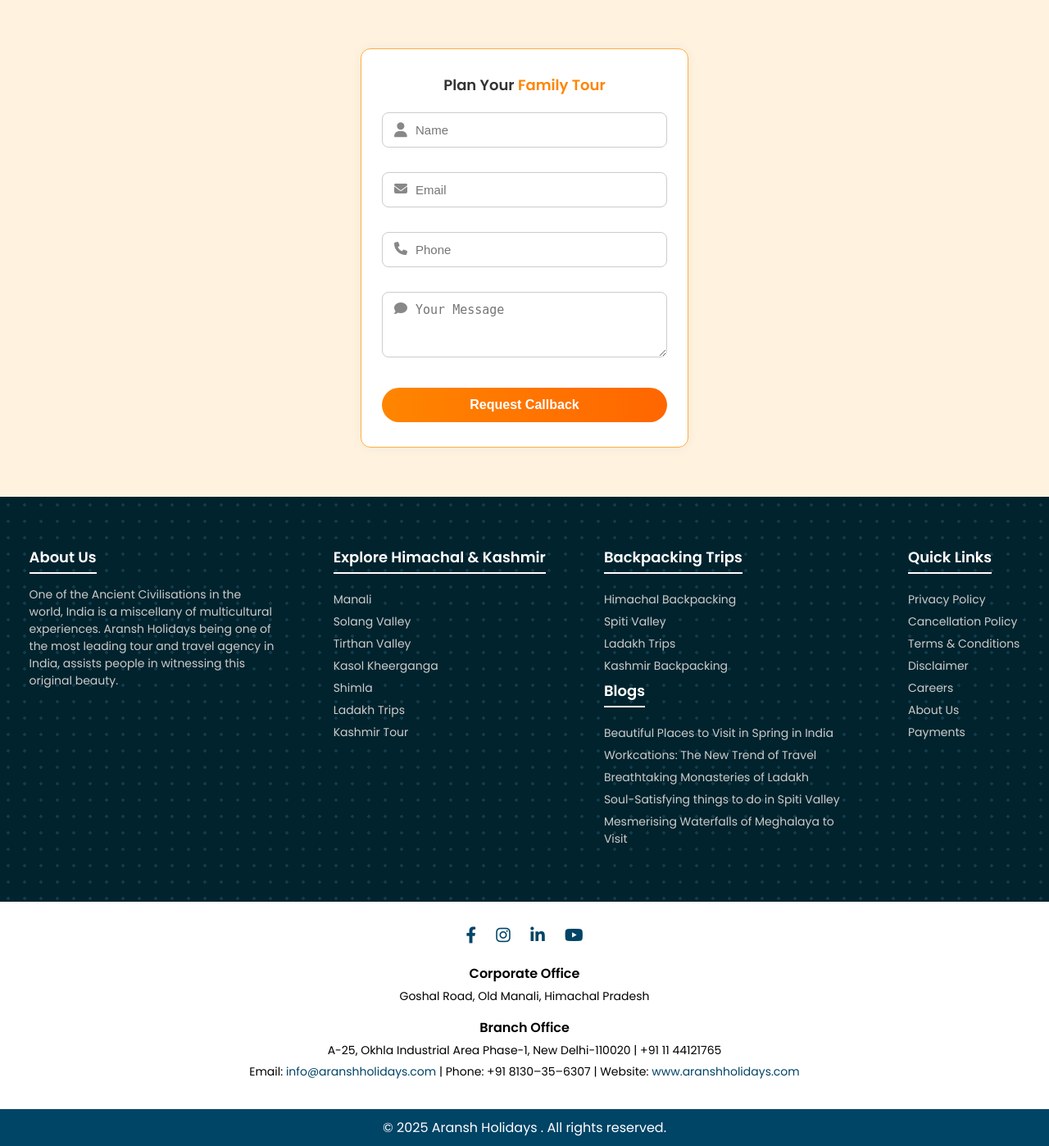
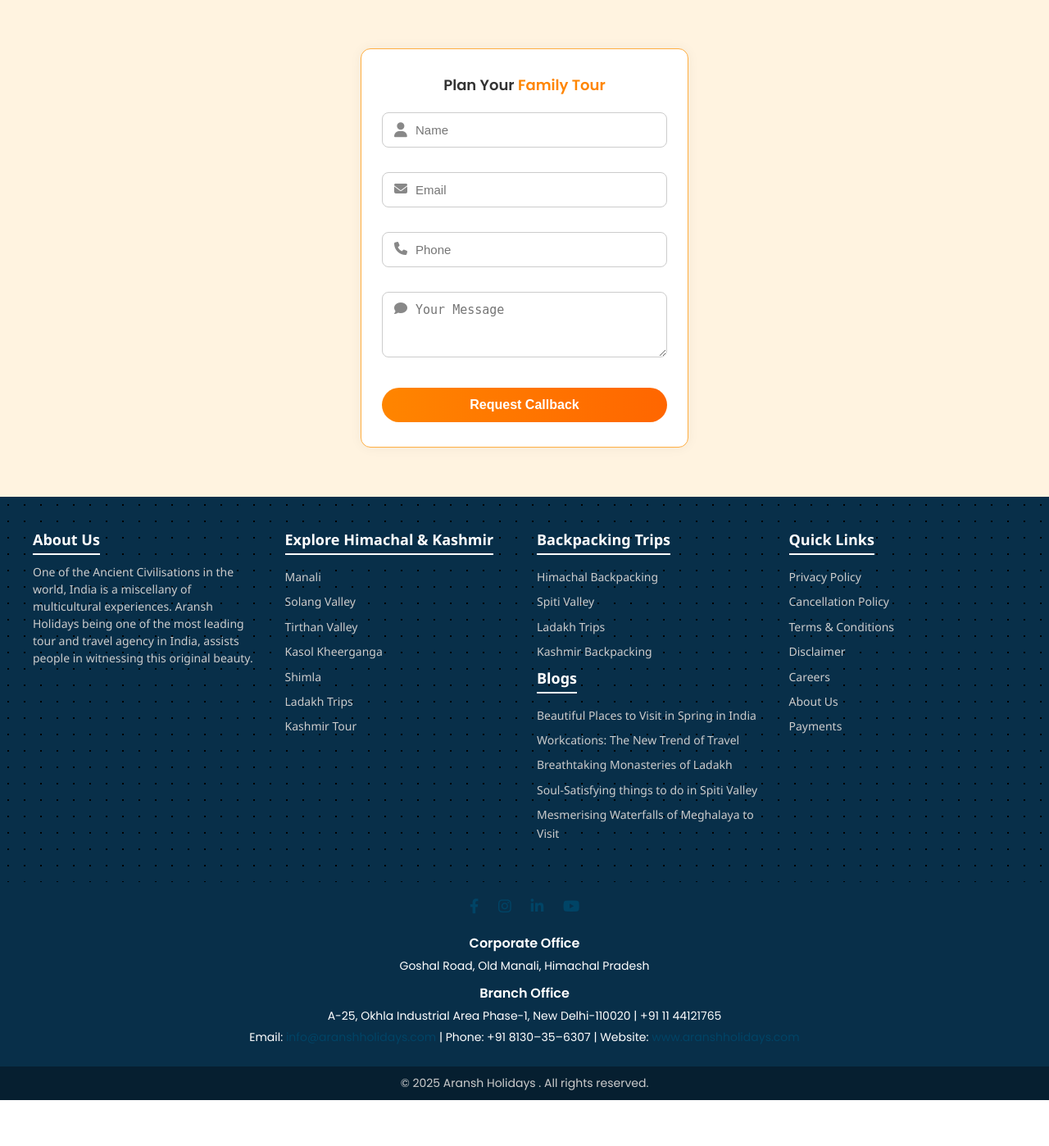
Before and after one commit to A97v1/aranshholidays.github.io, a PHP site: page /Corporate.html in a window 1280 px wide. Shown: the part 1863-3261 px from the top of the page at 82% size. After the commit the page ends 3205 px from the top, so only its background shows below. Run offline with PHP 8.4, Linux system fonts and the light colour scheme.

Commit message:
Add files via upload

```diff
--- a/Corporate.css
+++ b/Corporate.css
@@ -1711,3 +1711,77 @@ align-items: center;
 .menu-list a.active:hover {
   color: #f5a623;
 }
+
+/* --- FOOTER STYLING (PHOTO STYLE) --- */
+.footer-main {
+  background-color: #082f49;
+  background-image: radial-gradient(black 1px, transparent 1px);
+  background-size: 20px 20px;
+  color: white;
+  padding: 40px 20px;
+  font-family: 'Segoe UI', sans-serif;
+}
+
+.footer-container {
+  display: flex;
+  flex-wrap: wrap;
+  justify-content: space-between;
+  gap: 30px;
+  max-width: 1200px;
+  margin: auto;
+}
+
+.footer-column {
+  flex: 1 1 220px;
+}
+
+.footer-column h3 {
+  font-size: 18px;
+  font-weight: bold;
+  margin-bottom: 10px;
+}
+
+.footer-column ul {
+  list-style: none;
+  padding: 0;
+  margin: 0;
+}
+
+.footer-column ul li {
+  margin-bottom: 8px;
+  line-height: 1.6;
+}
+
+/* Footer Contact Area */
+.footer-contact {
+  background-color: #082f49;
+  color: white;
+  text-align: center;
+  padding: 20px;
+  font-size: 14px;
+}
+
+.footer-contact .social-icons i {
+  margin: 0 10px;
+  font-size: 18px;
+  cursor: pointer;
+  transition: 0.3s;
+}
+
+.footer-contact .social-icons i:hover {
+  color: #1da1f2;
+}
+
+.footer-offices h4 {
+  margin: 10px 0 5px;
+  font-weight: bold;
+}
+
+/* Copyright Line */
+footer {
+  background: #061f30;
+  color: #ccc;
+  text-align: center;
+  padding: 10px;
+  font-size: 14px;
+}
```
